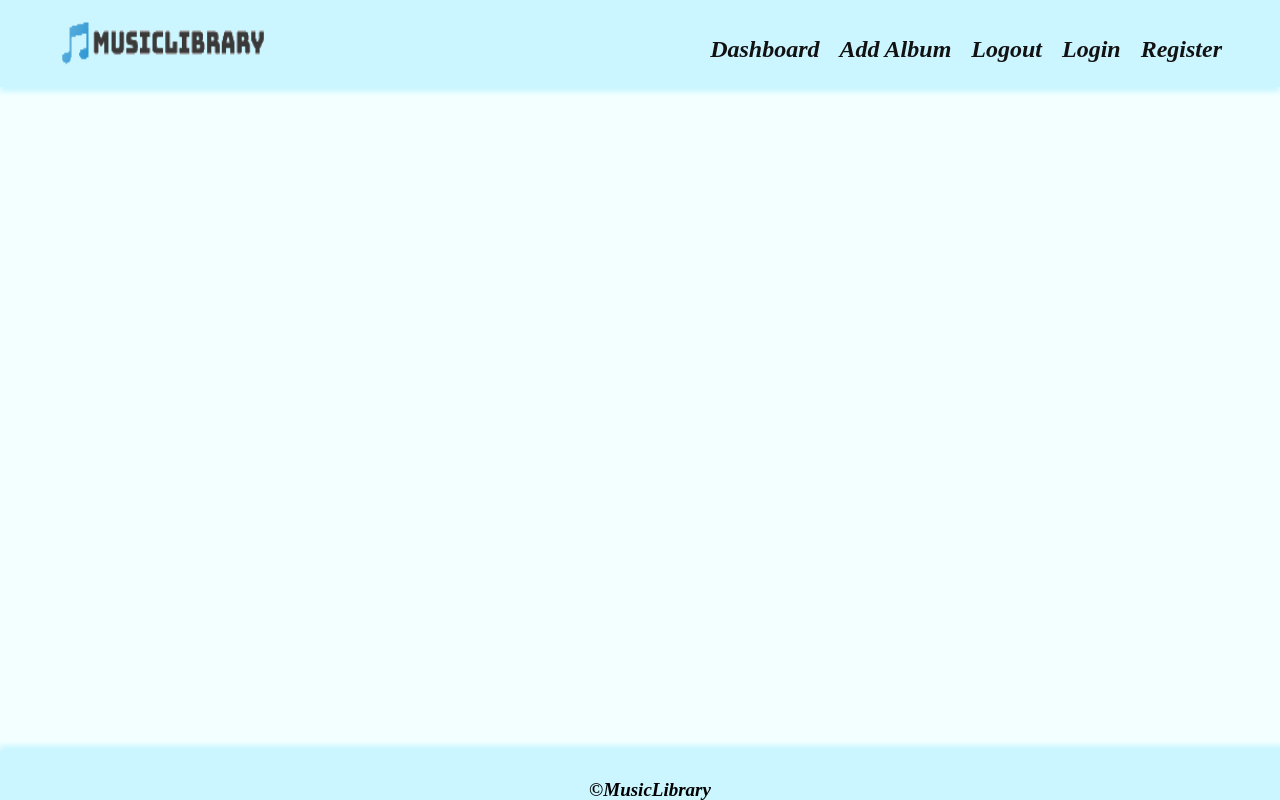
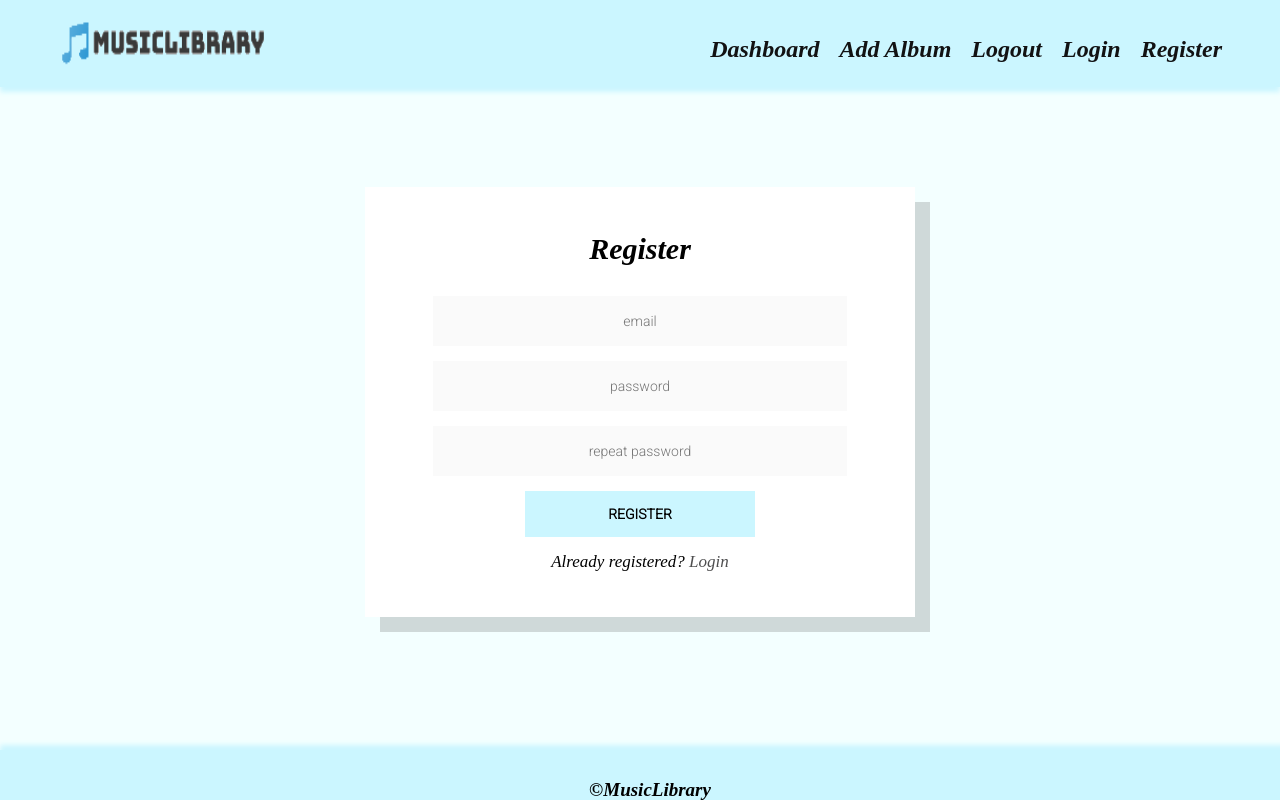
Before and after one commit to Pavel2202/SoftUni, a React (Create React App) app in the folder React/music-library/: page /register in a window 1280 px wide. Built offline with nearby package versions, Linux system fonts and the light colour scheme.

Commit message:
Add Register page

```diff
--- a/React/music-library/src/App.js
+++ b/React/music-library/src/App.js
@@ -3,6 +3,7 @@ import Dashboard from "./components/Dashboard/Dashboard";
 
 import Header from "./components/Header/Header";
 import Home from "./components/Home/Home";
+import Register from "./components/Register/Register";
 
 function App() {
   return (
@@ -12,6 +13,7 @@ function App() {
       <Routes>
         <Route path="/" element={<Home />}></Route>
         <Route path="/dashboard" element={<Dashboard />}></Route>
+        <Route path="/register" element={<Register />}></Route>
       </Routes>
 
       <footer>
--- /dev/null
+++ b/React/music-library/src/components/Register/Register.js
@@ -0,0 +1,37 @@
+import { Link } from "react-router-dom";
+
+const Register = () => {
+  return (
+    <section id="register">
+      <div className="form">
+        <h2>Register</h2>
+        <form className="login-form">
+          <input
+            type="text"
+            name="email"
+            id="register-email"
+            placeholder="email"
+          />
+          <input
+            type="password"
+            name="password"
+            id="register-password"
+            placeholder="password"
+          />
+          <input
+            type="password"
+            name="re-password"
+            id="repeat-password"
+            placeholder="repeat password"
+          />
+          <button type="submit">register</button>
+          <p className="message">
+            Already registered? <Link to="/login">Login</Link>
+          </p>
+        </form>
+      </div>
+    </section>
+  );
+};
+
+export default Register;
```
